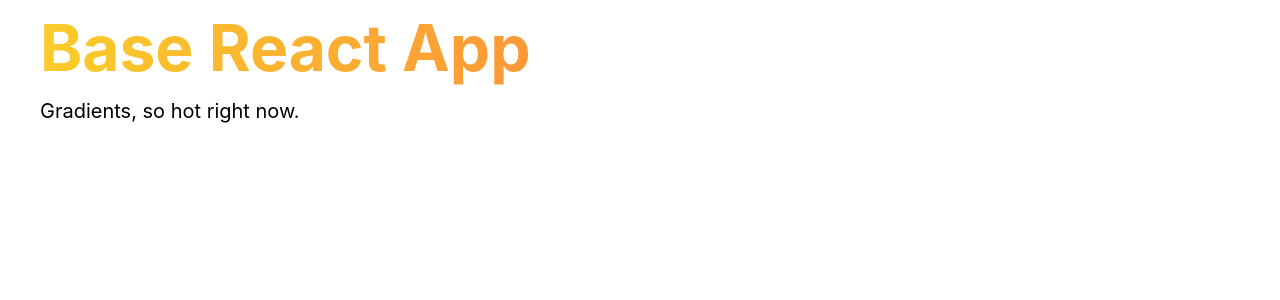
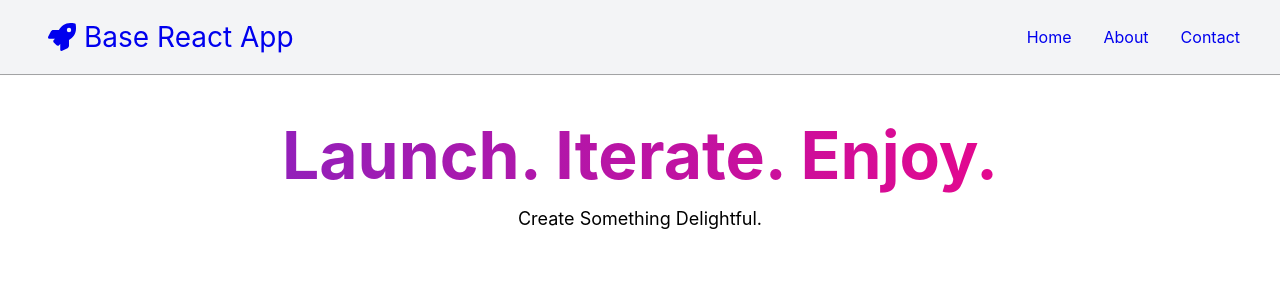
Before and after one commit to derrickyoo/base-react, a React (Vite) app: page / in a window 1280 px wide. Shown: the top 300 px of the page. Built offline with nearby package versions, Linux system fonts and the light colour scheme.

Commit message:
Add header and logo for even more fun

```diff
--- a/package.json
+++ b/package.json
@@ -28,6 +28,7 @@
   "dependencies": {
     "react": "^17.0.2",
     "react-dom": "^17.0.2",
+    "react-icons": "^4.3.1",
     "react-router-dom": "^6.2.1",
     "styled-components": "^5.3.3"
   },
--- a/src/components/App/App.tsx
+++ b/src/components/App/App.tsx
@@ -1,23 +1,32 @@
 import styled from "styled-components/macro";
 import MaxWidthWrapper from "../MaxWidthWrapper";
+import Header from "../Header";
 
 const App = () => {
   return (
     <>
+      <Header />
       <MaxWidthWrapper>
-        <AppHeader>Base React App</AppHeader>
-        <Subheading>Gradients, so hot right now.</Subheading>
+        <HeroWrapper>
+          <AppHeader>Launch. Iterate. Enjoy.</AppHeader>
+          <Subheading>Create Something Delightful.</Subheading>
+        </HeroWrapper>
       </MaxWidthWrapper>
     </>
   );
 };
 
+const HeroWrapper = styled.section`
+  text-align: center;
+  padding: 32px 0px;
+`;
+
 const AppHeader = styled.h1`
-  font-size: 4rem;
+  font-size: 4.125rem;
   background-image: linear-gradient(
     90deg,
-    hsl(47deg 95% 57%),
-    hsl(0deg 100% 65%)
+    hsl(270deg 67% 47%),
+    hsl(330deg 100% 50%)
   );
   background-clip: text;
   -webkit-background-clip: text;
@@ -25,7 +34,7 @@ const AppHeader = styled.h1`
 `;
 
 const Subheading = styled.p`
-  font-size: 1.25rem;
+  font-size: 1.125rem;
 `;
 
 export default App;
--- /dev/null
+++ b/src/components/Header/Header.tsx
@@ -0,0 +1,57 @@
+import styled from "styled-components/macro";
+import MaxWidthWrapper from "../MaxWidthWrapper";
+import Logo from "../Logo";
+
+const Header = () => {
+  return (
+    <Wrapper>
+      <Row>
+        <Logo />
+        <nav aria-label="Main menu">
+          <NavList>
+            <NavItem>
+              <Link href="/">Home</Link>
+            </NavItem>
+            <NavItem>
+              <Link href="/">About</Link>
+            </NavItem>
+            <NavItem>
+              <Link href="/">Contact</Link>
+            </NavItem>
+          </NavList>
+        </nav>
+      </Row>
+    </Wrapper>
+  );
+};
+
+const Wrapper = styled.header`
+  background-color: var(--color-gray-100);
+  box-shadow: var(--shadow-elevation-low);
+  padding: 16px 0;
+  position: sticky;
+  top: 0px;
+  z-index: 1;
+`;
+
+const Row = styled(MaxWidthWrapper)`
+  display: flex;
+  flex-flow: row nowrap;
+  justify-content: space-between;
+  align-items: center;
+`;
+
+const NavList = styled.ul`
+  list-style-type: none;
+  display: flex;
+  flex-flow: row nowrap;
+  gap: 32px;
+`;
+
+const NavItem = styled.li``;
+
+const Link = styled.a`
+  text-decoration: none;
+`;
+
+export default Header;
--- /dev/null
+++ b/src/components/Header/index.ts
@@ -0,0 +1 @@
+export { default } from "./Header";
--- /dev/null
+++ b/src/components/Logo/Logo.tsx
@@ -0,0 +1,39 @@
+import styled from "styled-components/macro";
+import { FaRocket } from "react-icons/fa";
+
+const Logo = () => {
+  return (
+    <Wrapper>
+      <Link href="/">
+        <Branding>
+          <BrandIcon />
+          <BrandName>Base React App</BrandName>
+        </Branding>
+      </Link>
+    </Wrapper>
+  );
+};
+
+const Wrapper = styled.div`
+  text-align: center;
+`;
+
+const Link = styled.a`
+  font-size: 1.75rem;
+  text-decoration: none;
+`;
+
+const Branding = styled.div`
+  display: flex;
+  align-items: center;
+`;
+
+const BrandIcon = styled(FaRocket)`
+  margin: 0 8px;
+`;
+
+const BrandName = styled.p`
+  font-size: inherit;
+`;
+
+export default Logo;
--- /dev/null
+++ b/src/components/Logo/index.ts
@@ -0,0 +1 @@
+export { default } from "./Logo";
```
Also changed, not shown: 1 other file (tests, documents, lock files or other folders).
